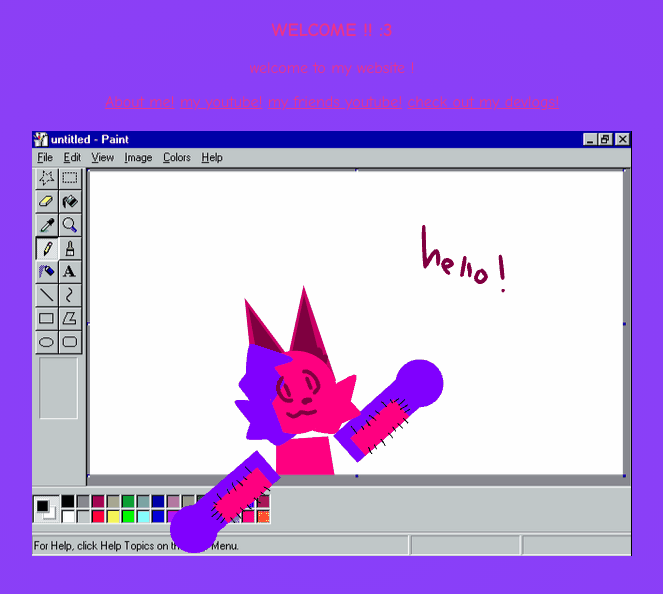
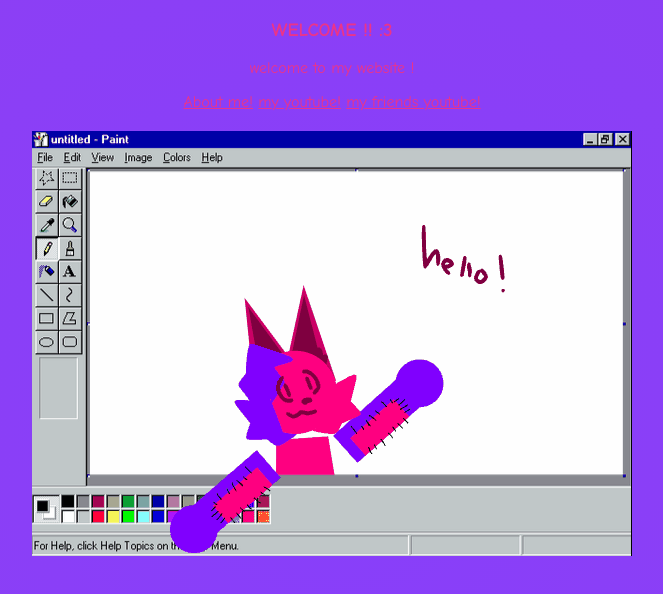
Before and after one commit to n3onz-rbg/N3OONZ, a plain HTML site: page index.html in a window 1280 px wide. Shown: the whole page, without its empty margins (308-971 px from the left). Drawn offline with Linux system fonts and the light colour scheme.

Commit message:
Update index.html

```diff
--- a/index.html
+++ b/index.html
@@ -37,7 +37,6 @@
       <a href="https://n3onz-rbg.github.io/N3OONZ/aboutme.html">About me!</a>
       <a href="https://www.youtube.com/@SOBWALKER">my youtube!</a>
       <a href="https://www.youtube.com/@linaz0512">my friends youtube!</a>
-      <a href="https://n3onz-rbg.github.io/N3OONZ/PACER.html">check out my devlogs!</a>
       <img src="neon (oh hi there).gif" alt="Computer man">
     </div>
   </body>
```
